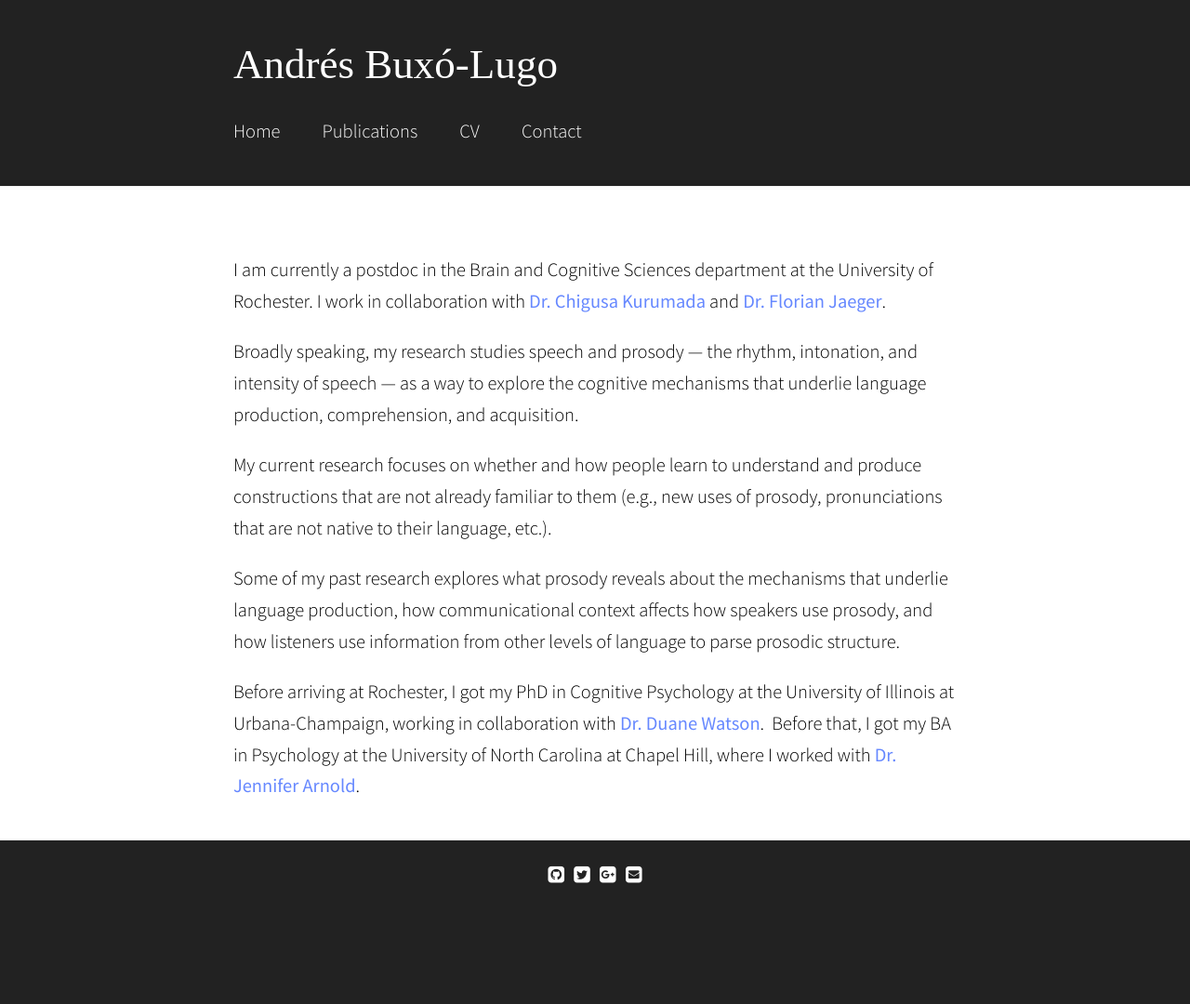
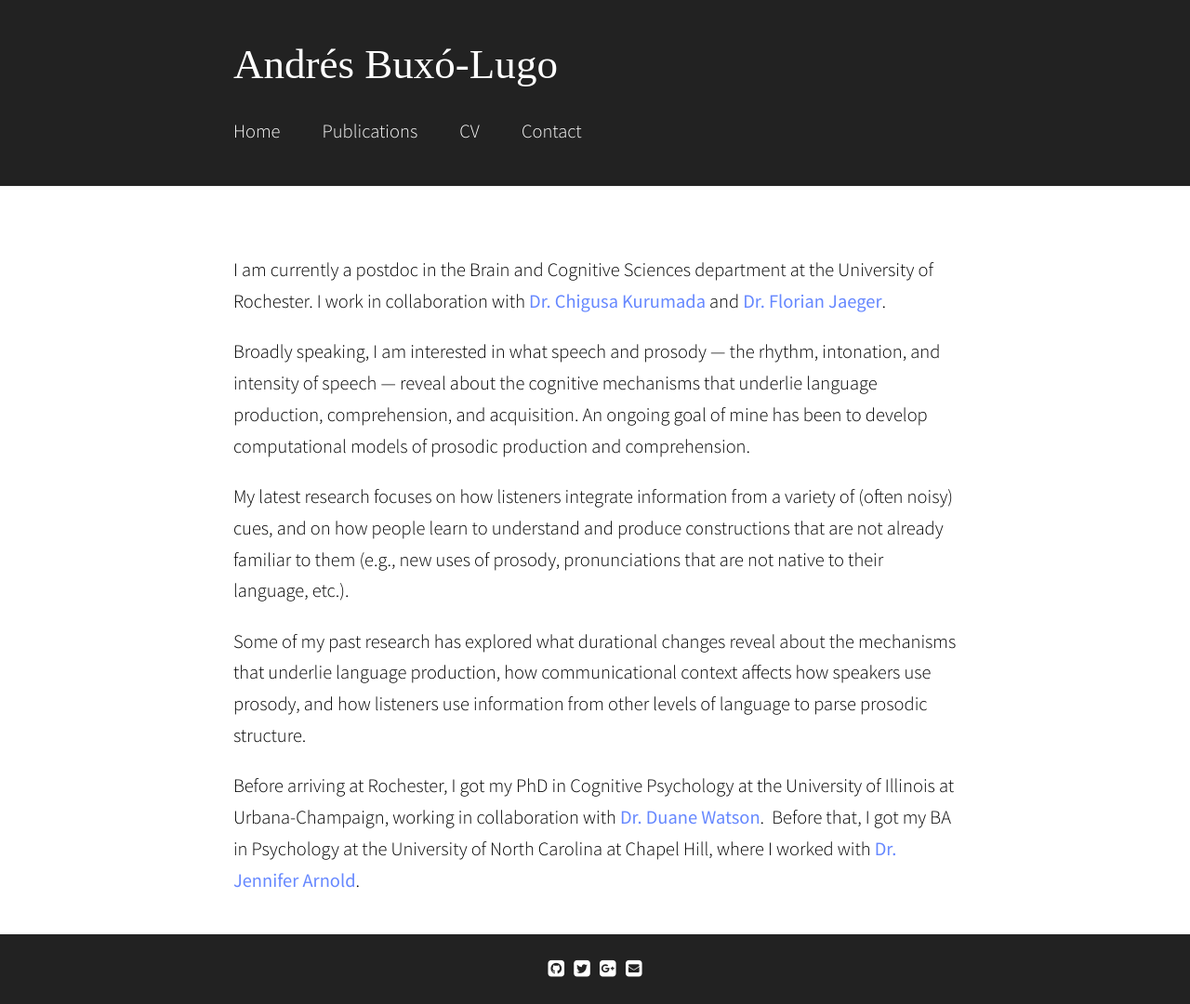
Before and after one commit to abuxolugo/abuxolugo.github.io, a Jekyll site: the page built from index.html, in a window 1280 px wide. Shown: the whole page at 93% size. Built offline with Jekyll 4.4.1, drawn with Linux system fonts in a browser that asks for light colours; some web fonts are replaced; the list of posts is cut into pages by our own code; before the commit the page ends 979 px from its top, so only the background shows below that.

Commit message:
Update index.html

```diff
--- a/index.html
+++ b/index.html
@@ -10,15 +10,16 @@ layout: default
   University of Rochester. I work in collaboration with <a href="https://www.chigusakurumada.com/">Dr. Chigusa Kurumada</a>
   and <a href="https://www.hlp.rochester.edu/people/">Dr. Florian Jaeger</a>.</p>
 
-<p>Broadly speaking, my research studies speech and prosody — the rhythm,
-  intonation, and intensity of speech — as a way to explore the cognitive mechanisms
-  that underlie language production, comprehension, and acquisition.</p>
+<p>Broadly speaking, I am interested in what speech and prosody — the rhythm,
+  intonation, and intensity of speech — reveal about the cognitive mechanisms
+  that underlie language production, comprehension, and acquisition. An ongoing goal of mine has been to
+  develop computational models of prosodic production and comprehension.</p>
 
-<p>My current research focuses on whether and how people learn to understand and
-  produce constructions that are not already familiar to them (e.g., new uses of
-  prosody, pronunciations that are not native to their language, etc.).</p>
+<p>My latest research focuses on how listeners integrate information from a variety of (often noisy) cues,
+  and on how people learn to understand and produce constructions that are not already familiar to them
+  (e.g., new uses of prosody, pronunciations that are not native to their language, etc.).</p>
 
-<p>Some of my past research explores what prosody reveals about the mechanisms
+<p>Some of my past research has explored what durational changes reveal about the mechanisms
   that underlie language production, how communicational context affects how
   speakers use prosody, and how listeners use information from other levels of
   language to parse prosodic structure.</p>
```
